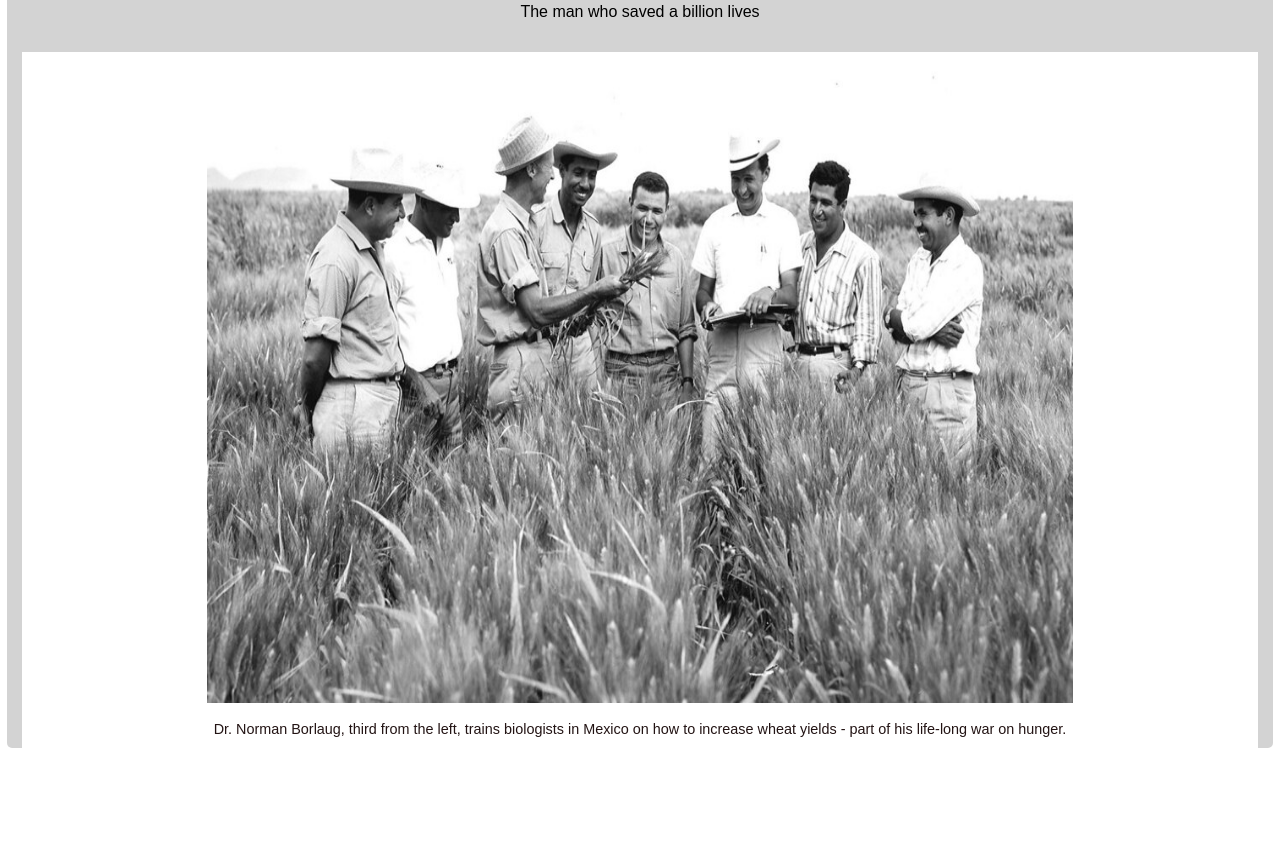
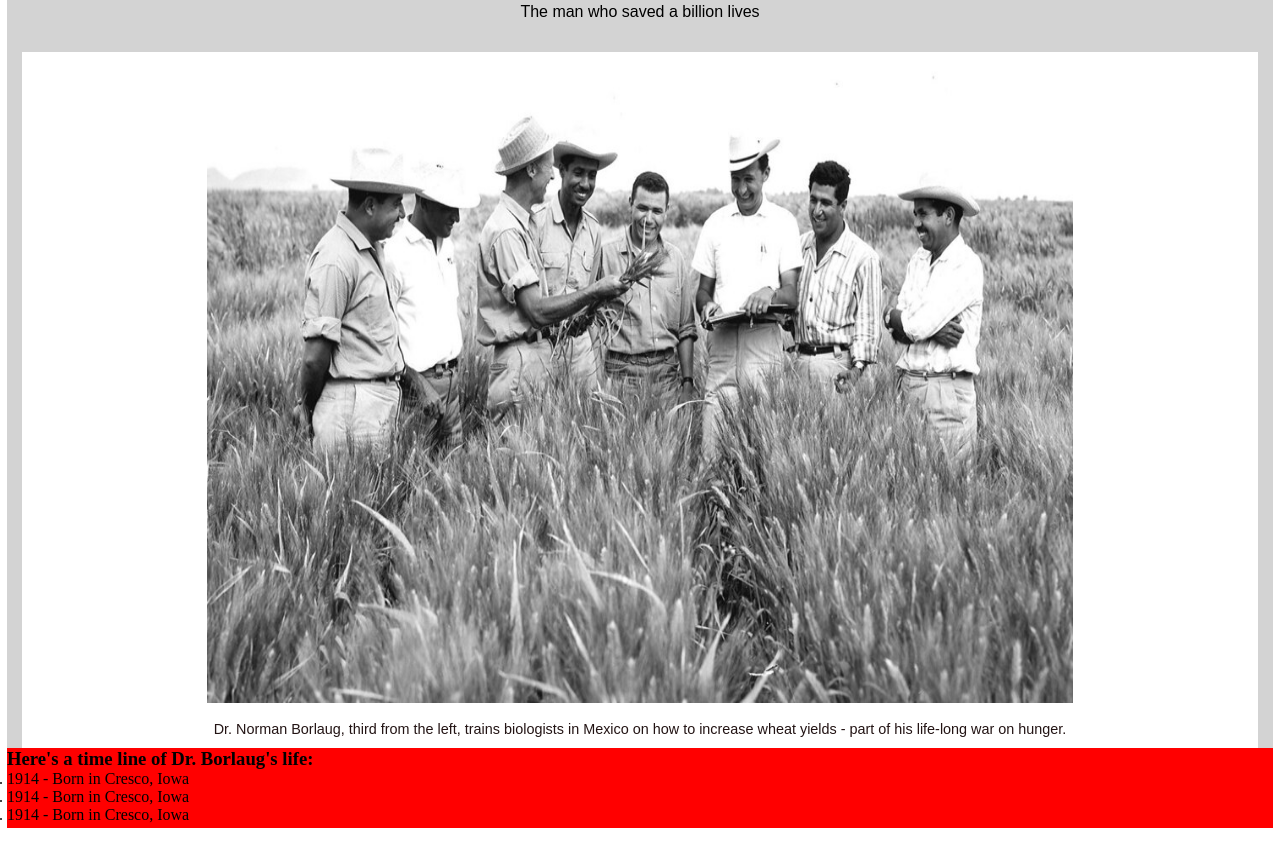
Before and after one commit to toheeb1996/toheebRakeshCollaboration, a plain HTML site: page index.html in a window 1280 px wide. Shown: the part 138-996 px from the top of the page. Before the commit the page ends 916 px from the top, so only its background shows below. Drawn offline with Linux system fonts and the light colour scheme.

Commit message:
Toheeb commit this and Rakesh helps him Navigate

```diff
--- a/index.html
+++ b/index.html
@@ -1,5 +1,6 @@
 <!DOCTYPE html>
 <html lang="en">
+
 <head>
     <meta charset="UTF-8">
     <meta http-equiv="X-UA-Compatible" content="IE=edge">
@@ -7,6 +8,7 @@
     <title>toheebRakesh.com</title>
     <link rel="stylesheet" href="style.css">
 </head>
+
 <body>
 
     <section id="main">
@@ -18,12 +20,24 @@
 
         <div class="img-div">
             <img id="image" src="./images/tribute-page-main-image.jpg" alt="">
-            <h3 id="img-caption">Dr. Norman Borlaug, third from the left, trains biologists in Mexico on how to increase wheat yields - part of his life-long war on hunger.</h3>
+            <h3 id="img-caption">Dr. Norman Borlaug, third from the left, trains biologists in Mexico on how to increase
+                wheat yields - part of his life-long war on hunger.</h3>
         </div>
 
 
         <!-- this is tribute information -->
         <div id="tribute-info">
+            <div id="tribute">
+                <h3>Here's a time line of Dr. Borlaug's life:</h3>
+            </div>
+
+            <div id="lists">
+               <ol><li>1914 - Born in Cresco, Iowa</li></ol>
+               <ol><li>1914 - Born in Cresco, Iowa</li></ol>
+               <ol><li>1914 - Born in Cresco, Iowa</li></ol>
+            </div>
+
+
 
 
         </div>
@@ -36,4 +50,5 @@
 
 
 </body>
+
 </html>
--- a/style.css
+++ b/style.css
@@ -60,5 +60,7 @@
 }
 
 #tribute-info{
+    height: 10vh;
+    background-color: red;
 
 }
```
